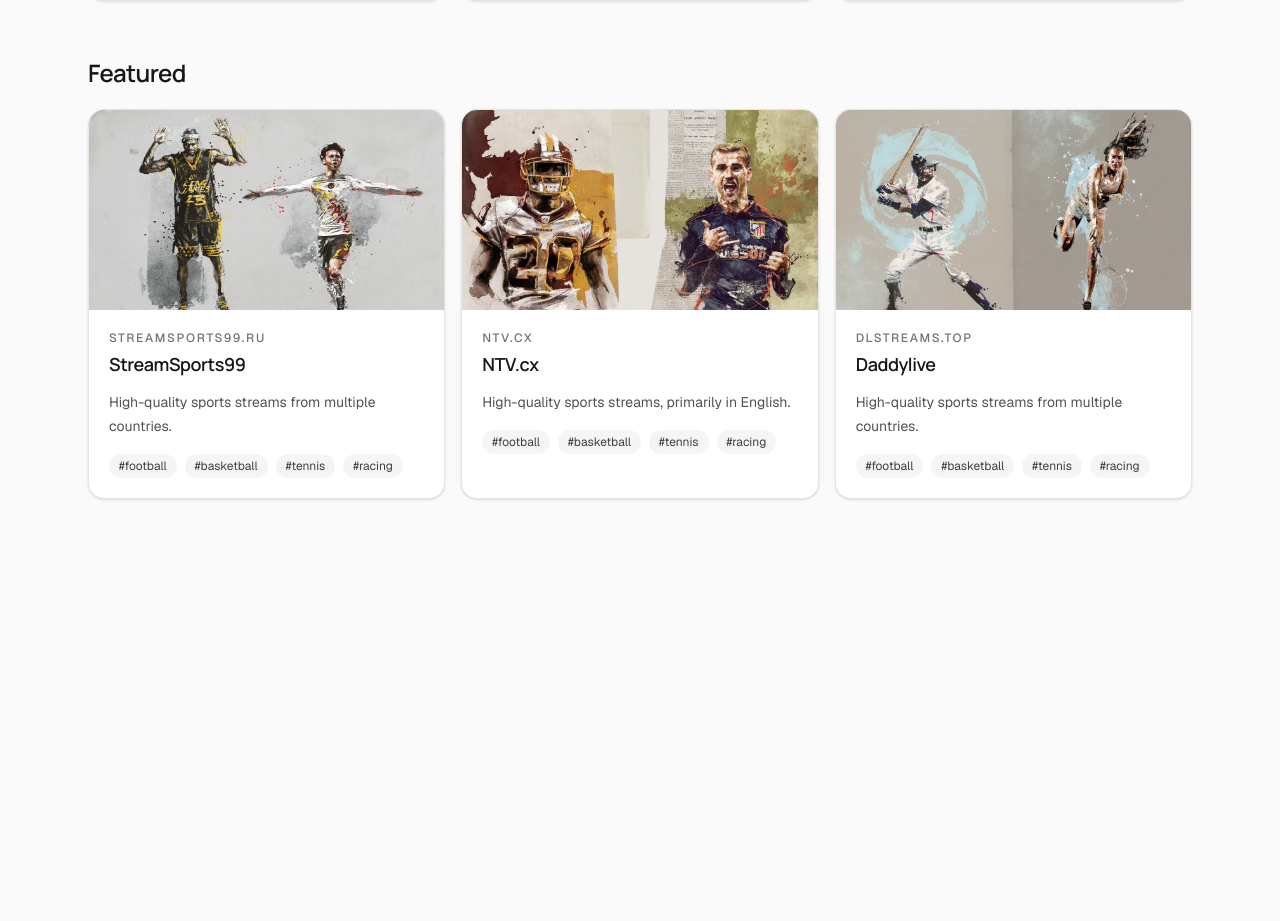
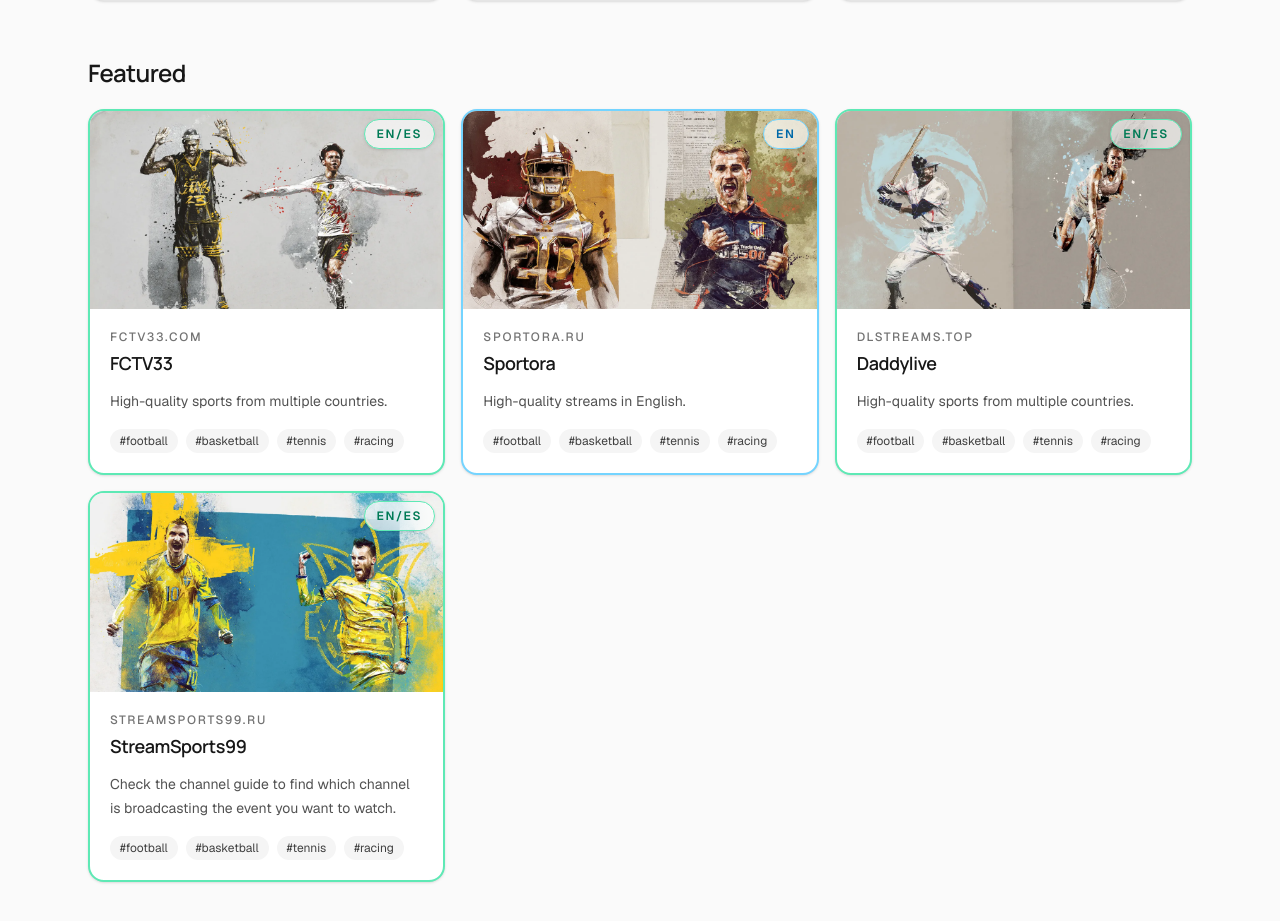
Before and after one commit to Kevincho26/catalogo-links, a Next.js app: page /en in a window 1280 px wide. Shown: the part 837-1758 px from the top of the page. Before the commit the page ends 1384 px from the top, so only its background shows below. Built offline with nearby package versions, Linux system fonts and the light colour scheme.

Commit message:
Update availability badge labels

```diff
--- a/app/[locale]/categoria/[slug]/page.tsx
+++ b/app/[locale]/categoria/[slug]/page.tsx
@@ -112,6 +112,7 @@ export default async function CategoryPage({
                         description={getLocalizedText(locale, bookmark.description)}
                         tags={bookmark.tags}
                         image={bookmark.image}
+                        availability={bookmark.availability}
                     />
                 ))}
             </section>
--- a/app/[locale]/page.tsx
+++ b/app/[locale]/page.tsx
@@ -87,6 +87,7 @@ export default async function HomePage({
                             description={getLocalizedText(locale, bookmark.description)}
                             tags={bookmark.tags}
                             image={bookmark.image}
+                            availability={bookmark.availability}
                         />
                     ))}
                 </div>
--- a/components/bookmark-card.tsx
+++ b/components/bookmark-card.tsx
@@ -1,4 +1,5 @@
 import Image from "next/image"
+import { getAvailabilityBadge } from "@/lib/get-availability-badge"
 
 export function BookmarkCard({
                                  title,
@@ -6,14 +7,17 @@ export function BookmarkCard({
                                  description,
                                  tags,
                                  image,
+                                 availability,
                              }: {
     title: string
     url: string
     description: string
     tags: string[]
     image?: string
+    availability?: "en" | "es" | "en-es" | "sub" | "dub" | "dub-sub"
 }) {
     const hostname = new URL(url).hostname.replace("www.", "")
+    const badge = getAvailabilityBadge(availability)
 
     return (
         <a
@@ -21,7 +25,10 @@ export function BookmarkCard({
             target="_blank"
             rel="noreferrer"
             aria-label={`Open ${title}`}
-            className="group block overflow-hidden rounded-2xl border border-black/10 bg-white shadow-sm transition hover:-translate-y-0.5 hover:shadow-md focus:outline-none focus:ring-2 focus:ring-black/20"
+            className={[
+                "group block overflow-hidden rounded-2xl border-2 bg-white shadow-sm transition hover:-translate-y-0.5 hover:shadow-md focus:outline-none focus:ring-2 focus:ring-black/20",
+                badge ? badge.borderClass : "border-black/10",
+            ].join(" ")}
         >
             {image && (
                 <div className="relative aspect-[16/10] w-full sm:aspect-[16/9]">
@@ -32,17 +39,43 @@ export function BookmarkCard({
                         className="object-cover transition duration-300 group-hover:scale-[1.02]"
                         sizes="(min-width: 1280px) 33vw, (min-width: 640px) 50vw, 100vw"
                     />
+
+                    {badge && (
+                        <div className="absolute right-1.5 top-1.5 z-10 sm:right-2 sm:top-2">
+              <span
+                  className={[
+                      "inline-flex rounded-full border bg-white/65 px-3 py-1.5 text-xs font-semibold uppercase tracking-[0.14em] shadow-sm backdrop-blur-md",
+                      badge.badgeClass,
+                  ].join(" ")}
+              >
+                {badge.label}
+              </span>
+                        </div>
+                    )}
                 </div>
             )}
 
             <div className="p-4 sm:p-5">
-                <div className="mb-3">
+                <div className="mb-3 flex items-start justify-between gap-3">
+                    <div>
                         <p className="text-[11px] font-medium uppercase tracking-[0.14em] text-neutral-500 sm:text-xs">
                             {hostname}
                         </p>
                         <h3 className="font-heading mt-1 text-base font-semibold tracking-tight text-neutral-900 sm:text-lg">
                             {title}
                         </h3>
+                    </div>
+
+                    {!image && badge && (
+                        <span
+                            className={[
+                                "inline-flex shrink-0 rounded-full border bg-white/65 px-3 py-1.5 text-xs font-semibold uppercase tracking-[0.14em] shadow-sm backdrop-blur-md",
+                                badge.badgeClass,
+                            ].join(" ")}
+                        >
+              {badge.label}
+            </span>
+                    )}
                 </div>
 
                 <p className="mb-4 text-sm leading-6 text-neutral-600">
--- a/lib/data.ts
+++ b/lib/data.ts
@@ -46,34 +46,36 @@ export const bookmarks: Bookmark[] = [
   {
     id: "1",
     title: {
-      en: "StreamSports99",
-      es: "StreamSports99",
+      en: "FCTV33",
+      es: "FCTV33",
     },
-    url: "https://streamsports99.ru",
+    url: "https://www.fctv33.com",
     description: {
-      en: "High-quality sports streams from multiple countries.",
-      es: "Streams deportivos de alta calidad de varios países.",
+      en: "High-quality sports from multiple countries.",
+      es: "Streams en alta calidad de varios países.",
     },
     category: "sports",
     tags: ["football", "basketball", "tennis", "racing"],
     featured: true,
     image: "/cards/sports1.jpg",
+    availability: "en-es",
   },
   {
     id: "2",
     title: {
-      en: "NTV.cx",
-      es: "NTV.cx",
+      en: "Sportora",
+      es: "Sportora",
     },
-    url: "https://ntv.cx",
+    url: "https://sportora.ru/",
     description: {
-      en: "High-quality sports streams, primarily in English.",
-      es: "Streams deportivos de alta calidad, principalmente en inglés.",
+      en: "High-quality streams in English.",
+      es: "Streams en alta calidad en inglés.",
     },
     category: "sports",
     tags: ["football", "basketball", "tennis", "racing"],
     image: "/cards/sports2.jpg",
     featured: true,
+    availability: "en",
   },
   {
     id: "3",
@@ -83,12 +85,13 @@ export const bookmarks: Bookmark[] = [
     },
     url: "https://streamed.pk",
     description: {
-      en: "High-quality sports streams from multiple countries.",
-      es: "Streams deportivos de alta calidad de varios países.",
+      en: "High-quality streams in English.",
+      es: "Streams en alta calidad en inglés.",
     },
     category: "sports",
     tags: ["football", "basketball", "tennis", "racing"],
     image: "/cards/sports3.jpg",
+    availability: "en",
   },
   {
     id: "4",
@@ -98,12 +101,13 @@ export const bookmarks: Bookmark[] = [
     },
     url: "https://dlstreams.top",
     description: {
-      en: "High-quality sports streams from multiple countries.",
-      es: "Streams deportivos de alta calidad de varios países.",
+      en: "High-quality sports from multiple countries.",
+      es: "Streams en alta calidad de varios países.",
     },
     category: "sports",
     tags: ["football", "basketball", "tennis", "racing"],
     image: "/cards/sports4.jpg",
+    availability: "en-es",
     featured: true,
   },
   {
@@ -114,12 +118,13 @@ export const bookmarks: Bookmark[] = [
     },
     url: "https://sportyhunter.fit",
     description: {
-      en: "High-quality sports streams from multiple countries.",
-      es: "Streams deportivos de alta calidad de varios países.",
+      en: "High-quality sports from multiple countries.",
+      es: "Streams en alta calidad de varios países.",
     },
     category: "sports",
     tags: ["football", "basketball", "tennis", "racing"],
     image: "/cards/sports5.jpg",
+    availability: "en",
   },
   {
     id: "6",
@@ -129,27 +134,30 @@ export const bookmarks: Bookmark[] = [
     },
     url: "https://watchsports.to",
     description: {
-      en: "High-quality sports streams from multiple countries.",
-      es: "Streams deportivos de alta calidad de varios países.",
+      en: "High-quality streams in English.",
+      es: "Streams en alta calidad en inglés.",
     },
     category: "sports",
     tags: ["football", "basketball", "tennis", "racing"],
     image: "/cards/sports6.jpg",
+    availability: "en",
   },
   {
     id: "7",
     title: {
-      en: "Bintv",
-      es: "Bintv",
+      en: "StreamSports99",
+      es: "StreamSports99",
     },
-    url: "https://www.bintv.net",
+    url: "https://streamsports99.ru",
     description: {
-      en: "High-quality sports streams from multiple countries.",
-      es: "Streams deportivos de alta calidad de varios países.",
+      en: "Check the channel guide to find which channel is broadcasting the event you want to watch.",
+      es: "Revisar el catálogo de canales para saber donde se transmite el evento deseado.",
     },
     category: "sports",
     tags: ["football", "basketball", "tennis", "racing"],
+    featured: true,
     image: "/cards/sports7.jpg",
+    availability: "en-es",
   },
   {
     id: "8",
@@ -159,12 +167,13 @@ export const bookmarks: Bookmark[] = [
     },
     url: "https://watchfooty.st/en",
     description: {
-      en: "High-quality sports streams from multiple countries.",
-      es: "Streams deportivos de alta calidad de varios países.",
+      en: "High-quality streams in English.",
+      es: "Streams en alta calidad en inglés."
     },
     category: "sports",
     tags: ["football", "basketball", "tennis", "racing"],
     image: "/cards/sports8.jpg",
+    availability: "en",
   },
   {
     id: "9",
@@ -174,12 +183,13 @@ export const bookmarks: Bookmark[] = [
     },
     url: "https://tv.moviebite.cc/",
     description: {
-      en: "High-quality sports streams from multiple countries.",
-      es: "Streams deportivos de alta calidad de varios países.",
+      en: "High-quality sports from multiple countries.",
+      es: "Streams en alta calidad de varios países.",
     },
     category: "sports",
     tags: ["football", "basketball", "tennis", "racing"],
     image: "/cards/sports9.jpg",
+    availability: "en-es",
   },
   {
     id: "10",
@@ -189,12 +199,13 @@ export const bookmarks: Bookmark[] = [
     },
     url: "https://futbollibres.net",
     description: {
-      en: "High-quality sports streams, primarily in Spanish.",
-      es: "Streams deportivos de alta calidad, principalmente en español.",
+      en: "High-quality streams in Spanish.",
+      es: "Streams en alta calidad en español."
     },
     category: "sports",
     tags: ["football", "basketball", "tennis", "racing"],
     image: "/cards/sports10.jpg",
+    availability: "es",
   },
   {
     id: "11",
@@ -204,12 +215,13 @@ export const bookmarks: Bookmark[] = [
     },
     url: "https://www.rojadirectatv3.pl",
     description: {
-      en: "High-quality sports streams, primarily in Spanish.",
-      es: "Streams deportivos de alta calidad, principalmente en español.",
+      en: "High-quality streams in Spanish.",
+      es: "Streams en alta calidad en español."
     },
     category: "sports",
     tags: ["football", "basketball", "tennis", "racing"],
     image: "/cards/sports11.jpg",
+    availability: "es",
   },
   {
     id: "12",
@@ -219,12 +231,13 @@ export const bookmarks: Bookmark[] = [
     },
     url: "https://superstrim.pages.dev",
     description: {
-      en: "High-quality sports streams, primarily in English.",
-      es: "Streams deportivos de alta calidad, principalmente en inglés.",
+      en: "High-quality streams in English.",
+      es: "Streams en alta calidad en inglés.",
     },
     category: "sports",
     tags: ["football", "basketball", "tennis", "racing"],
     image: "/cards/sports12.jpg",
+    availability: "en",
   },
   {
     id: "13",
@@ -234,12 +247,13 @@ export const bookmarks: Bookmark[] = [
     },
     url: "https://footstreams.xyz/",
     description: {
-      en: "High-quality sports streams, primarily in English.",
-      es: "Streams deportivos de alta calidad, principalmente en inglés.",
+      en: "High-quality streams in English.",
+      es: "Streams en alta calidad en inglés.",
     },
     category: "sports",
     tags: ["football", "basketball", "tennis", "racing"],
     image: "/cards/sports13.jpg",
+    availability: "en",
   },
   {
     id: "14",
@@ -255,6 +269,7 @@ export const bookmarks: Bookmark[] = [
     category: "sports",
     tags: ["football", "basketball", "tennis", "racing"],
     image: "/cards/sports14.jpg",
+    availability: "en",
   },
   {
     id: "15",
@@ -264,12 +279,13 @@ export const bookmarks: Bookmark[] = [
     },
     url: "https://elitegol.lol/",
     description: {
-      en: "High-quality sports streams, primarily in Spanish.",
-      es: "Streams deportivos de alta calidad, principalmente en español.",
+      en: "High-quality streams in Spanish.",
+      es: "Streams en alta calidad en español."
     },
     category: "sports",
     tags: ["football", "basketball", "tennis", "racing"],
     image: "/cards/sports15.jpg",
+    availability: "es",
   },
   {
     id: "16",
@@ -285,6 +301,7 @@ export const bookmarks: Bookmark[] = [
     category: "movies-tv-shows",
     tags: ["movies", "tv shows", "anime"],
     image: "/cards/movies1.jpg",
+    availability: "dub-sub",
   },
   {
     id: "17",
@@ -300,6 +317,7 @@ export const bookmarks: Bookmark[] = [
     category: "movies-tv-shows",
     tags: ["movies", "tv shows"],
     image: "/cards/movies2.jpg",
+    availability: "sub",
   },
   {
     id: "31",
--- /dev/null
+++ b/lib/get-availability-badge.ts
@@ -0,0 +1,45 @@
+import type { Availability } from "./types"
+
+type AvailabilityBadge = {
+    label: string
+    borderClass: string
+    badgeClass: string
+}
+
+const availabilityMap: Record<Availability, AvailabilityBadge> = {
+    en: {
+        label: "EN",
+        borderClass: "border-sky-300",
+        badgeClass: "border-sky-300 text-sky-700",
+    },
+    es: {
+        label: "ES",
+        borderClass: "border-orange-300",
+        badgeClass: "border-orange-300 text-orange-700",
+    },
+    "en-es": {
+        label: "EN/ES",
+        borderClass: "border-emerald-300",
+        badgeClass: "border-emerald-300 text-emerald-700",
+    },
+    sub: {
+        label: "SUB",
+        borderClass: "border-sky-300",
+        badgeClass: "border-sky-300 text-sky-700",
+    },
+    dub: {
+        label: "DUB",
+        borderClass: "border-orange-300",
+        badgeClass: "border-orange-300 text-orange-700",
+    },
+    "dub-sub": {
+        label: "DUB/SUB",
+        borderClass: "border-emerald-300",
+        badgeClass: "border-emerald-300 text-emerald-700",
+    },
+}
+
+export function getAvailabilityBadge(availability?: Availability) {
+    if (!availability) return null
+    return availabilityMap[availability]
+}
```
Also changed, not shown: lib/types.ts (+9 -0 lines). Lines whose indentation alone changed are shown as unchanged.
